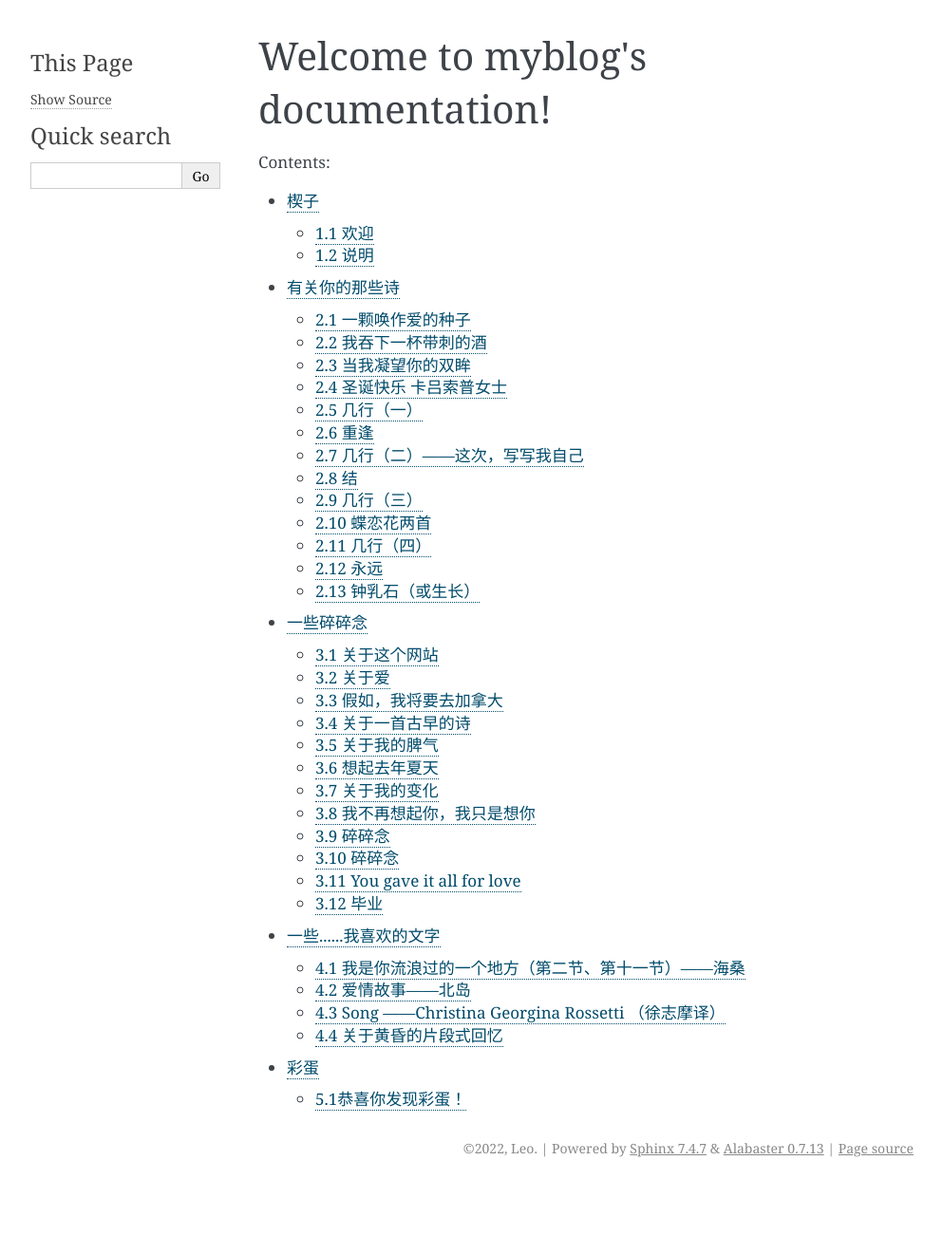
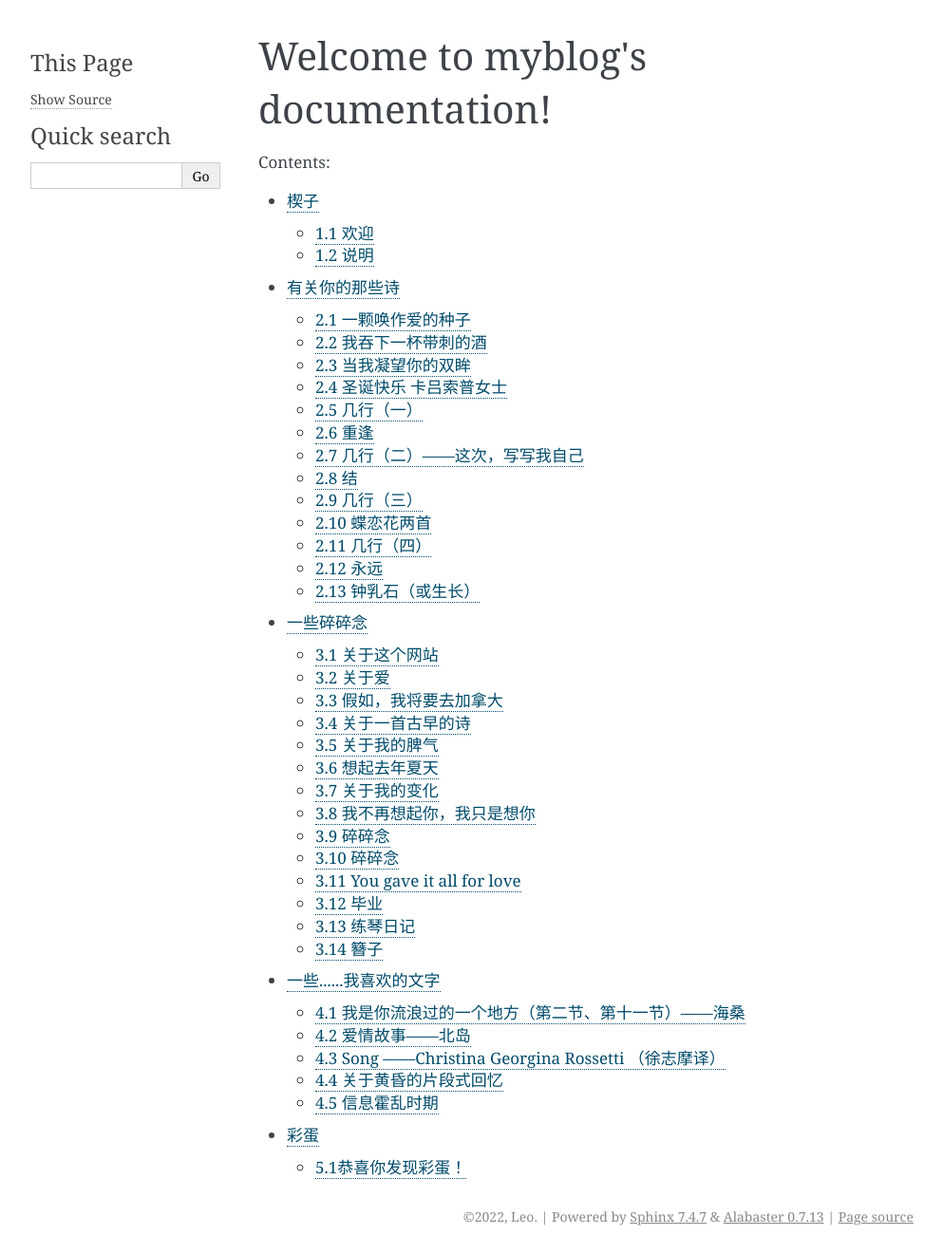
Before and after one commit to Leo4everlkc/my-blog, a Sphinx documentation site: the page built from source/index.rst, in a window 1280 px wide. Shown: the whole page at 95% size, without its empty margins (148-1141 px from the left). Built offline with Sphinx 7.4.7, drawn with Linux system fonts in a browser that asks for light colours; before the commit the page ends 1249 px from its top, so only the background shows below that; some of the changed lines change nothing that is shown.

Commit message:
Update language_introduction.rst

```diff
--- a/source/language_introduction.rst
+++ b/source/language_introduction.rst
@@ -5,7 +5,7 @@
 ---------------------
 
 Hi, 欢迎莅临我们的世界
-2022.06.28 网站终于有logo啦
+
 
 |logo|
 
@@ -17,6 +17,8 @@ Hi, 欢迎莅临我们的世界
 这是我的私人博客，最近想起来拾掇了拾掇，如果有什么想说的话也许会在这里讲给你听。希望你喜欢。
 
 2022年6月16日按：终于修好了，我也不知道是什么问题，我也不知道是怎么修的，我只是把所有代码都重新复制了一遍......
+
+2022年7月02日按：我得有多懒才能让网站荒废了那么长时间......我其实还是有很多废话的（从我每天发一堆朋友圈再删了就能看出来哈哈），不过有时候完整地表达出来需要一点时间......嗯，那就还是都写在这里吧~
 
 刘业昊 2022.02.19
 
@@ -677,7 +679,7 @@ Hi, 欢迎莅临我们的世界
 
 |貌似我在这里写什么你都看不到......那么，我爱你|
 
-.. |貌似我在这里写什么你都看不到......那么，我爱你| image:: https://i.postimg.cc/KYp9ZzLk/c3b8db49835dce8b130820586bd8b50.jpg
+image:: https://i.postimg.cc/KYp9ZzLk/c3b8db49835dce8b130820586bd8b50.jpg
 
 2.12 永远
 ---------------------
@@ -725,13 +727,13 @@ Hi, 欢迎莅临我们的世界
 我的心脏就足够润泽，足可以永远跳动下去
 
 
-后记：这首诗看起来短，其实我写了好久，我真的只是想单纯的用文字跟你说两句话，所以我反复的斟酌，反复的修改，让这些文字变得更加温和，也更加真挚。我在原稿里写过一句∶“我希望我是一个有感情的人，而且有的是不加修饰的感情，就像永远在纺织的水车一样，总有一天它可以所有的水。”虽然这段因为太长被我删了，但其实这段才是我最想说的。我希望我真的会像水车一样，逐渐感受你，感受生活，感受世界的所有温情。那么就这样，100天快乐，祝你永远快乐。
+后记：这首诗看起来短，其实我写了好久，我真的只是想单纯的用文字跟你说两句话，所以我反复的斟酌，反复的修改，让这些文字变得更加温和，也更加真挚。我在原稿里写过一句∶“我希望我是一个有感情的人，而且有的是不加修饰的感情，就像永远在纺织的水车一样，总有一天它可以拥抱过所有的水。”虽然这段因为太长被我删了，但其实这段才是我最想说的。我希望我真的会像水车一样，逐渐感受你，感受生活，感受世界的所有温情。那么就这样，100天快乐，祝你永远快乐。
 
 2022.04.11
 
 |你确实看不到！我爱你|
 
-.. |你确实看不到！我爱你| image:: https://i.postimg.cc/ZKb0JXpc/20220411232433.jpg
+image:: https://i.postimg.cc/ZKb0JXpc/20220411232433.jpg
 
 2.13 钟乳石（或生长）
 ---------------------
@@ -809,6 +811,7 @@ Hi, 欢迎莅临我们的世界
 ---------------------
 
 其实我很早之前就有建网站的计划——也确实实施过，不过最终都因为疏于打理而告一段落。我建网站的原因很简单，只是因为小时候懒得动笔，脑子里又有很多很多的事却无人可说，就想着有一个自己的博客，可以把想写的东西都写在那里，还没人知道。可惜……长大了有能力建立个人的博客，但越来越沉默寡言，所以之前的网站……大多也只是躺在互联网的角落吃灰，最终不但别人不记得，连我都忘了。
+
 上次你说，分享欲是最高级的浪漫，这话深深刺痛了我。我和你认识也不过一两年光景，细细想来我大多都是扮演着一个旁听者的角色，而你，却是实打实地、事无巨细地和我分享着你的每时每刻。这说明你并不害怕我了解你的一切——无论好坏，无论喜悲——我这才意识到，分享建立在对我最真实的信任和尊重之上，这份信任，这份尊重，恰恰是我最看重的。如此来讲，我不禁头涔涔了，我心安理得地接受着你的一切馈赠，心安理得地接受着你给予我的好运，而我却在躲躲闪闪。这是为了什么？
 
 所以我着手建立这个全新的网站，这次我换了方案，赋予了它崭新的价值，它将永远存在下去。偌大个喧闹的互联网，竟然也有一小块只供你我歇脚的安静地方，不也是美哉？不过还是容许我说一声抱歉，我依然习惯于躲在幕后，不善于分享我的一切——但，这并不代表我没有一个蠢蠢欲动的心！就从这个网站开始吧，让我把我的故事，把你我的故事，好好讲给你听。
@@ -1004,6 +1007,37 @@ https://music.163.com/song?id=1943531073&userid=1354718312想必你已经听过
 2022.05.16
 
 .. |手链| image:: https://i.postimg.cc/L6r5jj5m/e0a59913ccee5358babc0e8312397b7.jpg
+
+3.13 练琴日记
+---------------------
+
+有些愧疚，本来跟欣酱打了小半年的价，想把他买回家就吃灰的吉他买来，不过没想到我妈直接先斩后奏把我购物车清了......
+
+之前断断续续还是练过一些，所以拿到之后前四品里的和弦还是能摁的，出了前四品......简直就像找妈妈的小蝌蚪——迷茫无助。
+
+这里会写写练琴日记：
+
+第一天：重新找出来教材，练手型，练坐姿
+
+第二天：同上（雾
+
+爬格子，爬格子，爬格子......录了一点点歌曲的和弦......爬格子，爬格子，爬格子......
+
+才两天，手指就磨破了，祝我加油。以后还会更新哒~
+
+3.14 簪子
+---------------------
+
+挺想知道你喜不喜欢的，毕竟我只是削了根棍，而且一根簪子对于一个灰色短发的女生来说......好像确实有点不太合适（逃
+
+我小时候是做过木匠活的，也是打簪子，而且跟这个款式差不多，都是以梭形为蓝本设计的。那时候在二爷爷还是哪个爷爷家，这个老头算是他们这一辈儿当中最有情趣的——会写书法，会做木工，还会刻印章。逢年过节村里的什么灯笼啊春联啊，好像都是他的手笔。书法我是没学会，小时候对刻章没什么兴趣，唯独就是木工活，稍微能卖弄两下。起码......舞个锯子，动个锉刀什么的还是拿得来的。那时候可能也是没事，坐在马扎上，一点点用锉刀刻。后来我写作文写到“时间在谁谁脸上刻划出痕迹”的时候，我都会想到这段经历，时间就是这样一点点被记录的。
+
+不过现在......手艺丢的差不多了，即使最后妥协，选了一个最简单的图形，但成品如果你仔细观察的话，不但两边不对称，而且簪子的尖也让我磨得不够圆润......我对这些东西稍稍有点强迫症（尤其是我自己做的！）不知道你看着还顺不顺眼（
+
+无论如何，我很高兴自己有这样一份礼物送你，一份记录时间的礼物送你。希望你喜欢，祝你天天开心。
+
+那么早睡点，晚安璨璨~
+
 一些......我喜欢的文字
 ======================
 
@@ -1212,6 +1246,57 @@ And haply may forget.
 
 今日清明，把它重读一遍......嗯，更失望了。
 
+4.5 信息霍乱时期
+---------------------
+
+我们穷尽一生，妄图求得另一个人的解
+
+两个相同的物种之间却各自为营
+
+把自己当作最根本的运算法则
+
+就这样，两个未知数相互共享一个等式
+
+用截然不同的方式乐此不疲地计算着
+
+单个的无解二元一次方程
+
+
+事实上，从远古开始进化，
+
+存活至今的文字，在这求解过程中
+
+仅仅被迫充当着简单的运算符号
+
+而什么时候我们又忘记了
+
+一种能适当地了解一个人的手段
+
+只是用绝对的算法
+
+单纯地推算出他无数个赤裸的解
+
+剖解一个人的尊严、隐私以及
+
+他所正当拥有的自由
+
+我想是否在现代社会中
+
+两个人的距离已经开始
+
+在以电流速度的形式计算？
+
+
+十进制被废弃，人类在信息时代生死相依
+
+在这个被数据化的世界里
+
+我选择用无数“0”与“1”来组成你
+
+端木然 2022.06.26改
+
+这是同龄人写的诗......嗯，写的比我好，相当喜欢）
+
 彩蛋
 ======================
 
```
